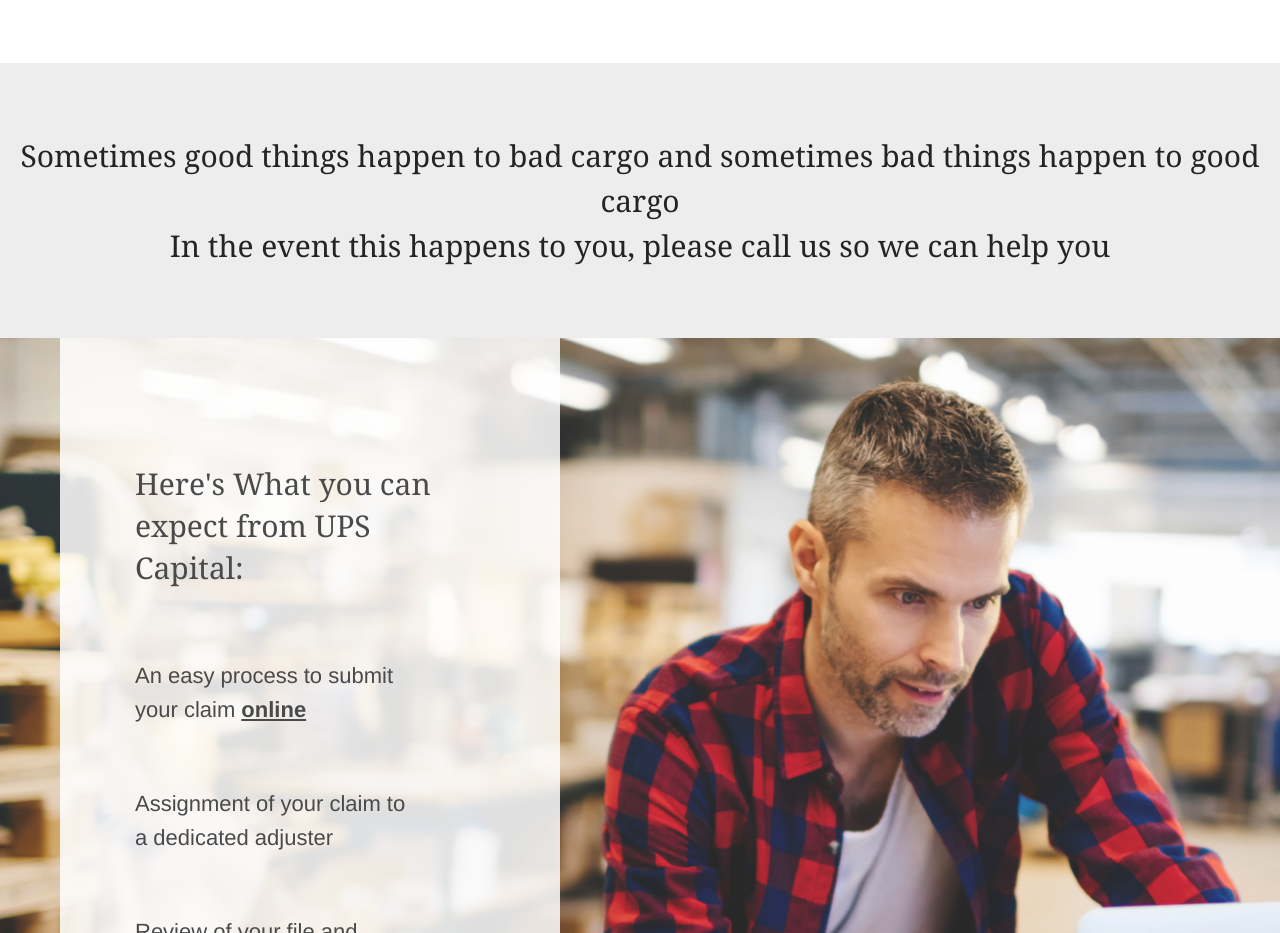
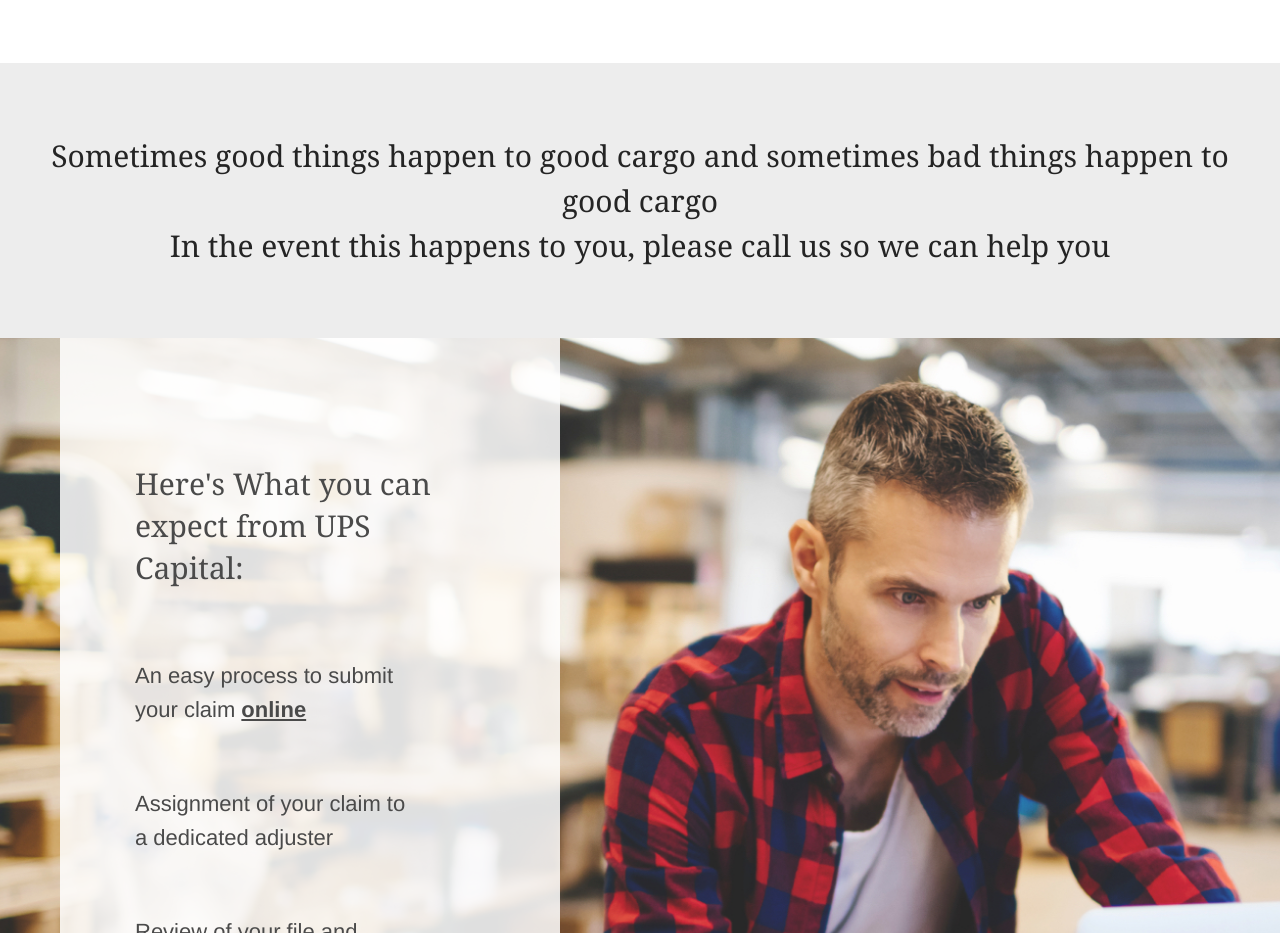
Before and after one commit to kliu016/ups, a plain HTML site: page index.html in a window 1280 px wide. Shown: the part 1120-2053 px from the top of the page. Drawn offline with Linux system fonts and the light colour scheme.

Commit message:
changes on the index.html

```diff
--- a/index.html
+++ b/index.html
@@ -53,7 +53,7 @@
          </div>
       </div>
       <div class="txtBreak">
-         <h4>Sometimes good things happen to bad cargo and sometimes bad things happen to good cargo</h4>
+         <h4>Sometimes good things happen to good cargo and sometimes bad things happen to good cargo</h4>
          <h4>In the event this happens to you, please call us so we can help you</h4>
       </div>
       <div class="expectBlock">
```
